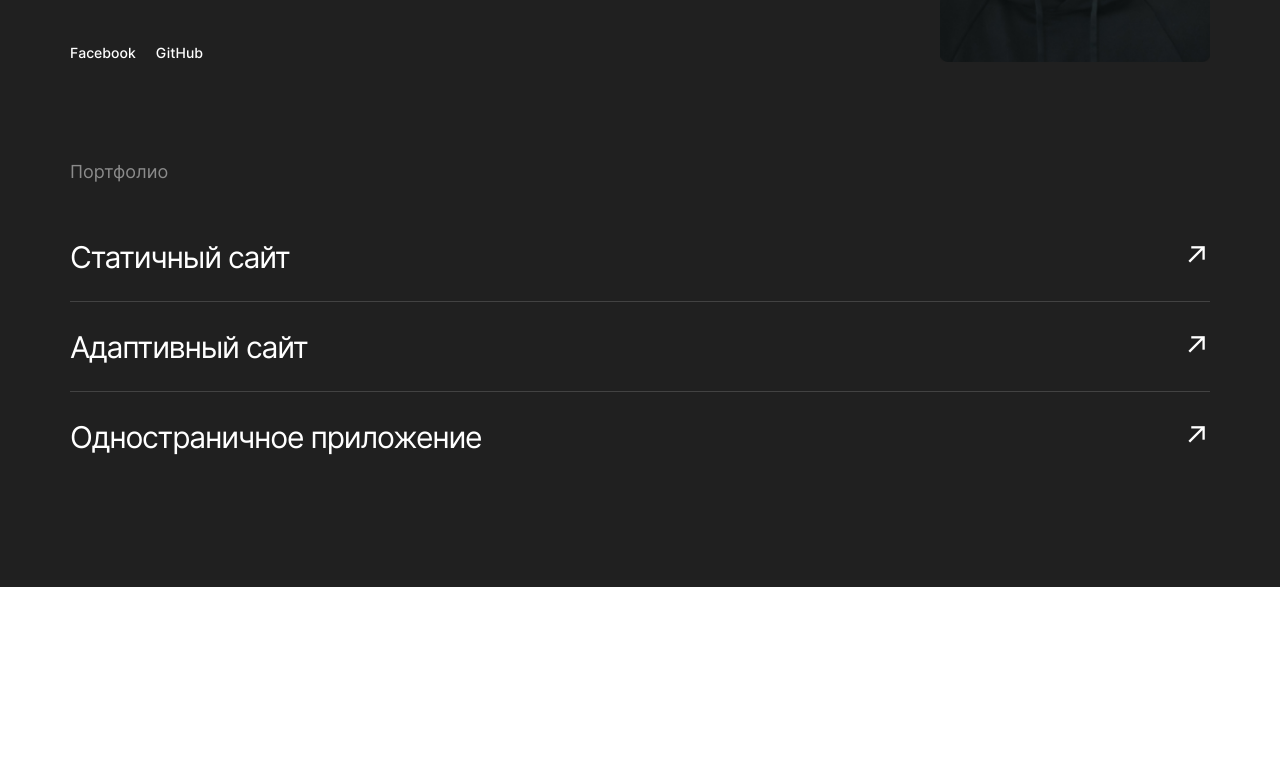
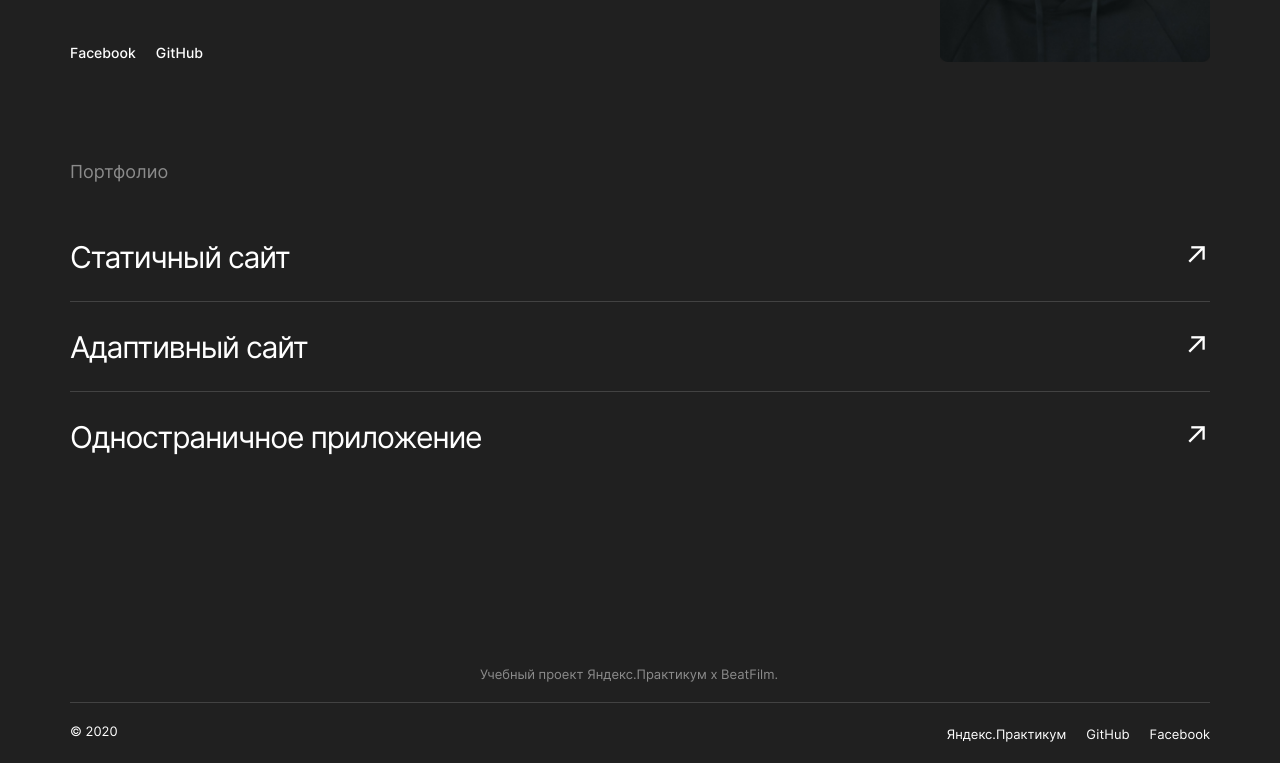
Before and after one commit to eugesher/movies-explorer-frontend, a React (Create React App) app: page / in a window 1280 px wide. Shown: the part 2374-3137 px from the top of the page. Before the commit the page ends 2961 px from the top, so only its background shows below. Built offline with nearby package versions, Linux system fonts and the light colour scheme; the HTML template or start-up script is replaced by a standard one.

Commit message:
feat: desktop 'footer' section

```diff
--- a/src/components/App/App.js
+++ b/src/components/App/App.js
@@ -1,12 +1,14 @@
 import "./App.css";
 import Header from "../Header/Header";
 import Main from "../Main/Main";
+import Footer from "../Footer/Footer";
 
 export default function App() {
   return (
     <div className="app">
       <Header />
       <Main />
+      <Footer />
     </div>
   );
 }
--- /dev/null
+++ b/src/components/Footer/Footer.css
@@ -0,0 +1,60 @@
+.footer {
+  width: 100%;
+  padding: 79px 0 20px;
+}
+
+.footer__content {
+  box-sizing: border-box;
+  display: flex;
+  flex-direction: column;
+  align-items: center;
+  max-width: 1280px;
+  margin: 0 auto;
+  padding: 0 70px;
+}
+
+.footer__app-description {
+  min-width: 320px;
+  margin: 0;
+  color: #8b8b8b;
+  font-weight: normal;
+  font-size: 13px;
+  line-height: 16px;
+  text-align: start;
+}
+
+.footer__main-container {
+  display: flex;
+  flex-direction: row;
+  align-items: start;
+  justify-content: space-between;
+  width: 100%;
+  margin-top: 20px;
+  padding-top: 20px;
+  border-top: 1px solid #424242;
+}
+
+.footer__copyright {
+  margin: 0;
+  font-weight: normal;
+  font-size: 13px;
+  line-height: 16px;
+}
+
+.footer__social-list {
+  display: flex;
+  flex-direction: row;
+  align-items: start;
+  margin: 0;
+  padding: 0;
+  gap: 20px;
+  list-style-type: none;
+}
+
+.footer__social-link {
+  color: #fff;
+  font-weight: normal;
+  font-size: 13px;
+  line-height: 16px;
+  text-decoration: none;
+}
--- /dev/null
+++ b/src/components/Footer/Footer.js
@@ -0,0 +1,46 @@
+import "./Footer.css";
+
+export default function Footer() {
+  return (
+    <footer className="footer">
+      <div className="footer__content">
+        <p className="footer__app-description">Учебный проект Яндекс.Практикум х BeatFilm.</p>
+        <div className="footer__main-container">
+          <p className="footer__copyright">&copy; 2020</p>
+          <ul className="footer__social-list">
+            <li>
+              <a
+                href="https://praktikum.yandex.ru/"
+                target="_blank"
+                rel="noreferrer"
+                className="footer__social-link"
+              >
+                Яндекс.Практикум
+              </a>
+            </li>
+            <li>
+              <a
+                href="https://github.com/eugesher"
+                target="_blank"
+                rel="noreferrer"
+                className="footer__social-link"
+              >
+                GitHub
+              </a>
+            </li>
+            <li>
+              <a
+                href="https://www.linkedin.com/in/evgenii-chernyshov-3688201b6/"
+                target="_blank"
+                rel="noreferrer"
+                className="footer__social-link"
+              >
+                Facebook
+              </a>
+            </li>
+          </ul>
+        </div>
+      </div>
+    </footer>
+  );
+}
```
